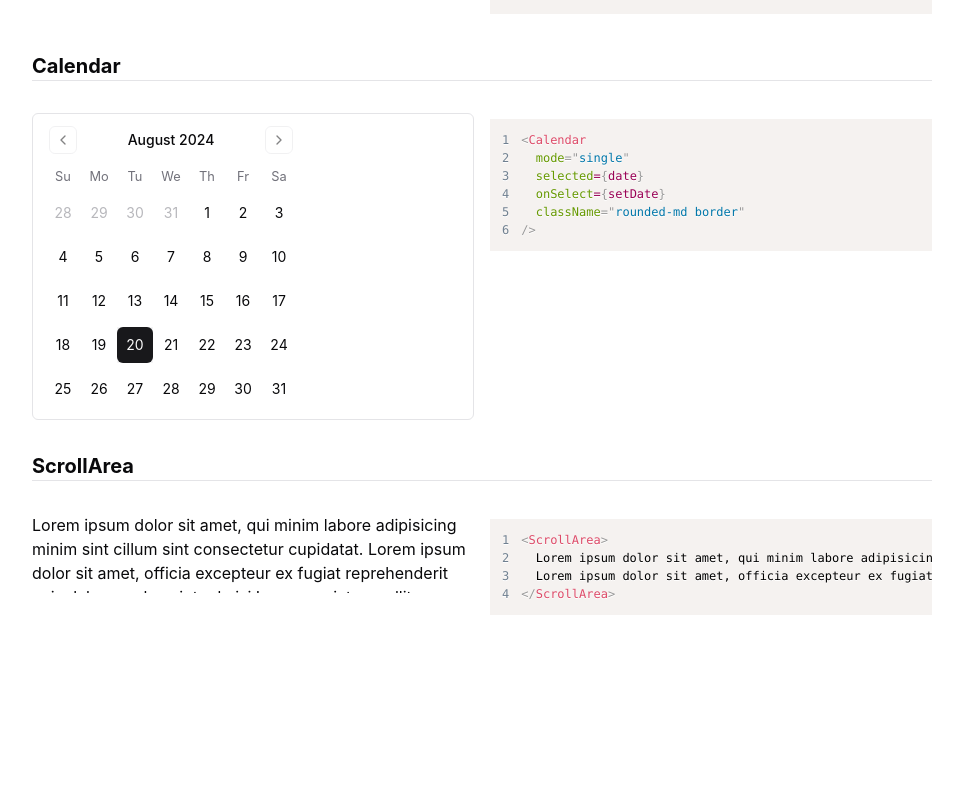
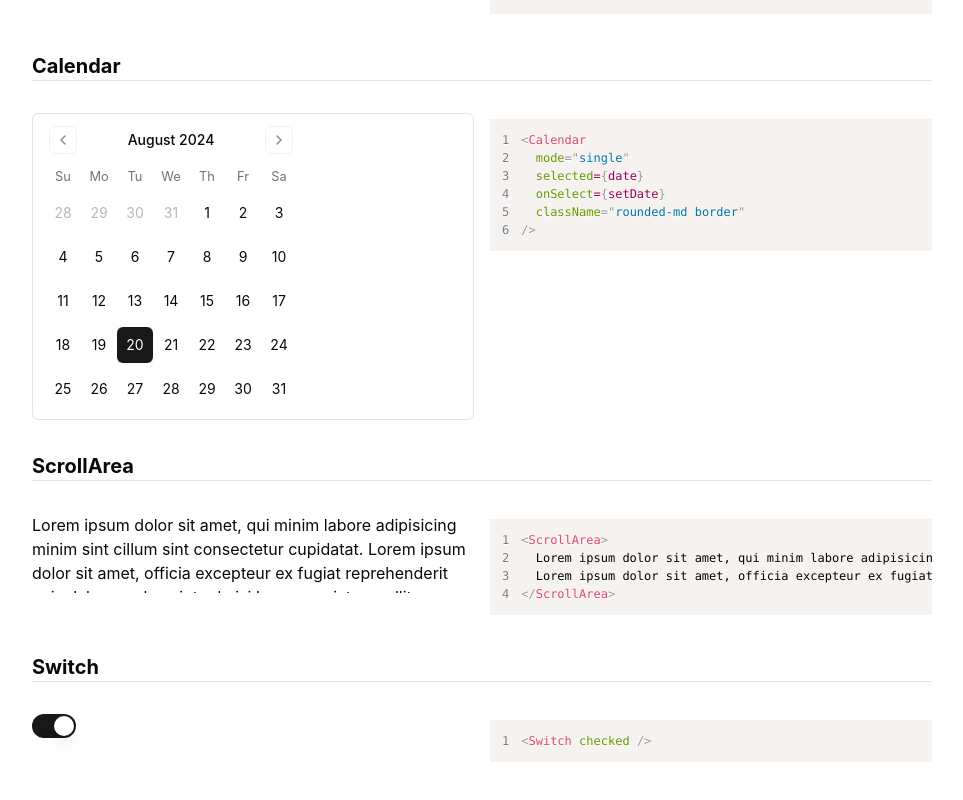
Before and after one commit to ttab/elephant-ui, a React (Vite) app: page / in a window 1280 px wide. Shown: the part 6860-7660 px from the top of the page, without its empty margins (8-971 px from the left). Before the commit the page ends 7521 px from the top, so only its background shows below. Built offline with nearby package versions, Linux system fonts and the light colour scheme; a web font is replaced by a local one.

Commit message:
feat: add Switch

```diff
--- a/package.json
+++ b/package.json
@@ -51,6 +51,7 @@
     "@radix-ui/react-select": "^2.0.0",
     "@radix-ui/react-separator": "^1.0.3",
     "@radix-ui/react-slot": "^1.0.2",
+    "@radix-ui/react-switch": "^1.0.3",
     "@radix-ui/react-tabs": "^1.0.4",
     "@radix-ui/react-tooltip": "^1.0.7",
     "class-variance-authority": "^0.7.0",
--- /dev/null
+++ b/src/components/ui/switch.tsx
@@ -0,0 +1,29 @@
+'use client'
+
+import * as React from 'react'
+import * as SwitchPrimitives from '@radix-ui/react-switch'
+
+import { cn } from '@/lib/utils'
+
+const Switch = React.forwardRef<
+React.ElementRef<typeof SwitchPrimitives.Root>,
+React.ComponentPropsWithoutRef<typeof SwitchPrimitives.Root>
+>(({ className, ...props }, ref) => (
+  <SwitchPrimitives.Root
+    className={cn(
+      'peer inline-flex h-6 w-11 shrink-0 cursor-pointer items-center rounded-full border-2 border-transparent transition-colors focus-visible:outline-none focus-visible:ring-2 focus-visible:ring-ring focus-visible:ring-offset-2 focus-visible:ring-offset-background disabled:cursor-not-allowed disabled:opacity-50 data-[state=checked]:bg-primary data-[state=unchecked]:bg-input',
+      className
+    )}
+    {...props}
+    ref={ref}
+  >
+    <SwitchPrimitives.Thumb
+      className={cn(
+        'pointer-events-none block h-5 w-5 rounded-full bg-background shadow-lg ring-0 transition-transform data-[state=checked]:translate-x-5 data-[state=unchecked]:translate-x-0'
+      )}
+    />
+  </SwitchPrimitives.Root>
+))
+Switch.displayName = SwitchPrimitives.Root.displayName
+
+export { Switch }
--- a/src/index.ts
+++ b/src/index.ts
@@ -94,7 +94,6 @@ export {
 } from '@/components/ui/calendar'
 export { Label } from '@/components/ui/label'
 export { ScrollArea, ScrollBar } from '@/components/ui/scroll-area'
-
 export {
   Dialog,
   DialogPortal,
@@ -107,3 +106,4 @@ export {
   DialogTitle,
   DialogDescription
 } from '@/components/ui/dialog'
+export { Switch } from '@/components/ui/switch'
--- a/src/showroom/app.tsx
+++ b/src/showroom/app.tsx
@@ -16,6 +16,7 @@ import { TypographyExample } from './components/typography'
 import { ScrollAreaExample } from './components/scroll-area'
 import { DrawerExample } from './components/drawer'
 import { DialogExample } from './components/dialog'
+import { SwitchExample } from './components/switch'
 
 export function App(): JSX.Element {
   return <div className="grid grid-cols-2 gap-4 gap-y-8 max-w-[900px] m-10">
@@ -37,5 +38,6 @@ export function App(): JSX.Element {
     <TabsExample />
     <CalendarExample />
     <ScrollAreaExample />
+    <SwitchExample />
   </div >
 }
--- /dev/null
+++ b/src/showroom/components/switch.tsx
@@ -0,0 +1,15 @@
+import { Switch } from '@/components/ui/switch'
+import { Header } from '../header'
+import { Code } from '../code'
+
+export function SwitchExample(): JSX.Element {
+  return <>
+    <Header>Switch</Header>
+
+    <div>
+      <Switch checked />
+    </div>
+
+    <Code code={'<Switch checked />'} />
+  </>
+}
```
Also changed, not shown: 1 other file (tests, documents, lock files or other folders).
